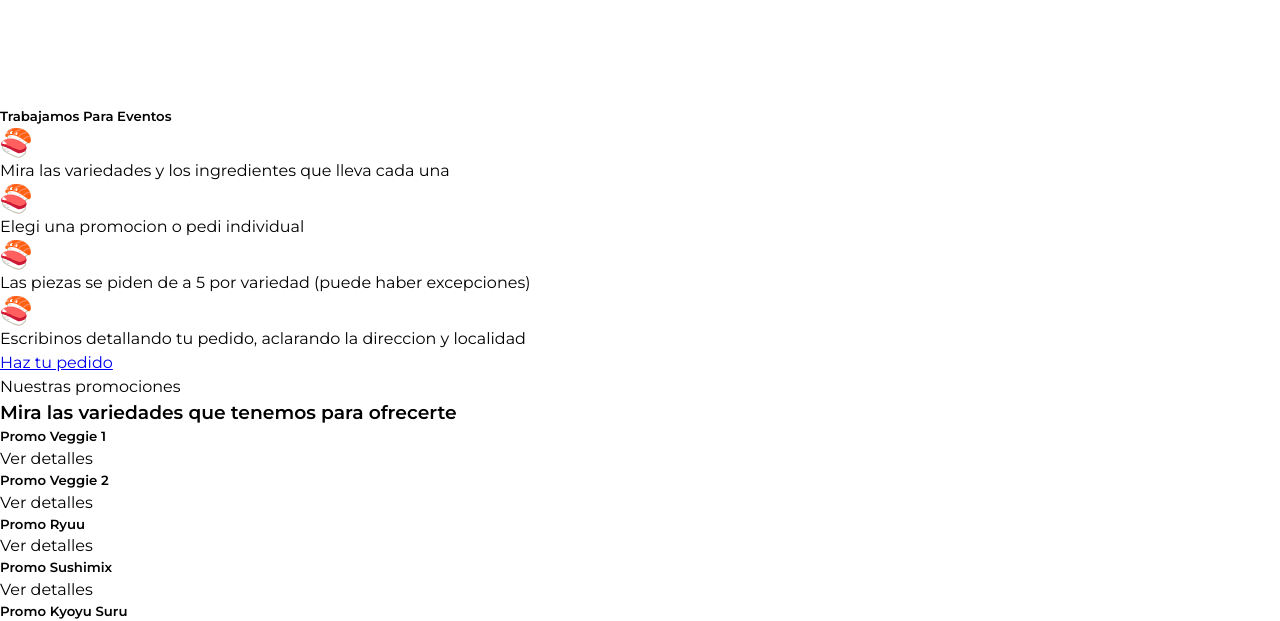
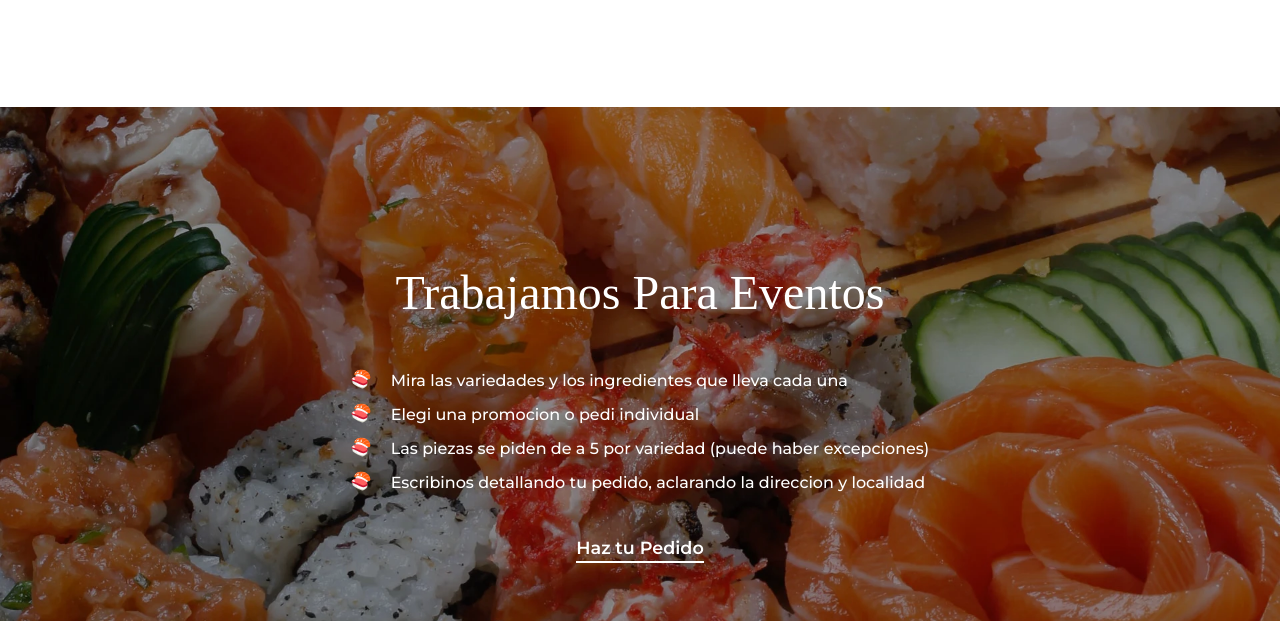
Before and after one commit to MATIASC9/haruo-sushi, a plain HTML site: page index.html in a window 1280 px wide. Shown: the part 3656-4277 px from the top of the page. Drawn offline with Linux system fonts and the light colour scheme; a web font is replaced by a local one.

Commit message:
seccion presupuesto terminada

```diff
--- a/index.html
+++ b/index.html
@@ -99,29 +99,28 @@
   </section>
 
   <!-- SECCION PRESUPUESTO -->
-  <section>
-    <h5>Trabajamos Para Eventos</h5>
-    <div>
-      <img src="resources/img/icono-sushi.svg" alt="emoji sushi">
-      <p>Mira las variedades y los ingredientes que lleva cada una</p>
+  <section class="presupuesto">
+    <h5 class="presupuesto__titulo">Trabajamos Para Eventos</h5>
+    <div class="presupuesto__container">
+      <div class="presupuesto__container__containerPaso">
+        <img class="presupuesto__container__containerPaso__icono" src="resources/img/icono-sushi.svg" alt="emoji sushi">
+        <p class="presupuesto__container__containerPaso__descripcion">Mira las variedades y los ingredientes que lleva cada una</p>
+      </div>
+      <div class="presupuesto__container__containerPaso">
+        <img class="presupuesto__container__containerPaso__icono" src="resources/img/icono-sushi.svg" alt="emoji sushi">
+        <p class="presupuesto__container__containerPaso__descripcion">Elegi una promocion o pedi individual</p>
+      </div>
+      <div class="presupuesto__container__containerPaso">
+        <img class="presupuesto__container__containerPaso__icono" src="resources/img/icono-sushi.svg" alt="emoji sushi">
+        <p class="presupuesto__container__containerPaso__descripcion">Las piezas se piden de a 5 por variedad (puede haber excepciones)</p>
+      </div>
+      <div class="presupuesto__container__containerPaso">
+        <img class="presupuesto__container__containerPaso__icono" src="resources/img/icono-sushi.svg" alt="emoji sushi">
+        <p class="presupuesto__container__containerPaso__descripcion">Escribinos detallando tu pedido, aclarando la direccion y localidad</p>
+      </div>
     </div>
 
-    <div>
-      <img src="resources/img/icono-sushi.svg" alt="emoji sushi">
-      <p>Elegi una promocion o pedi individual</p>
-    </div>
-
-    <div>
-      <img src="resources/img/icono-sushi.svg" alt="emoji sushi">
-      <p>Las piezas se piden de a 5 por variedad (puede haber excepciones)</p>
-    </div>
-
-    <div>
-      <img src="resources/img/icono-sushi.svg" alt="emoji sushi">
-      <p>Escribinos detallando tu pedido, aclarando la direccion y localidad</p>
-    </div>
-
-    <a href="#">Haz tu pedido</a>
+    <a class="presupuesto__btnPedido" href="#">Haz tu Pedido</a>
   </section>
 
 
--- a/sass/_mobile.scss
+++ b/sass/_mobile.scss
@@ -294,6 +294,48 @@ body {
   }
 }
 
+.presupuesto {
+  display: flex;
+  flex-direction: column;
+  align-items: center;
+  justify-content: center;
+  background: no-repeat center/cover url("../resources/img/bg-seccion-presupuesto.webp");
+  padding: 150px 40px;
+  color: #fff;
+  gap: 40px;
+
+  &__titulo {
+    text-align: center;
+    font-family: "Bellefair", serif;
+    font-size: 3rem;
+    font-weight: 400;
+  }
+  &__container {
+    display: flex;
+    flex-direction: column;
+    gap: 10px;
+
+    &__containerPaso {
+      display: flex;
+      align-items: flex-start;
+      gap: 20px;
+
+      &__icono {
+        width: 20px;
+      }
+      &__descripcion {
+        font-size: 1rem;
+        font-weight: 500;
+      }
+    }
+  }
+  &__btnPedido {
+    @extend .menu__btnVerMenu;
+    color: #fff;
+    border-bottom: 2px solid #fff;
+  }
+}
+
 // CLASES DINAMICAS
 .--mostrar {
   display: flex;
```
Also changed, not shown: css/style.css, resources/img/bg-seccion-presupuesto.webp (added), 1 other file.
